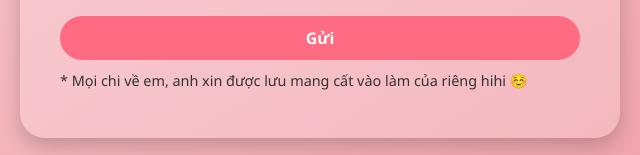
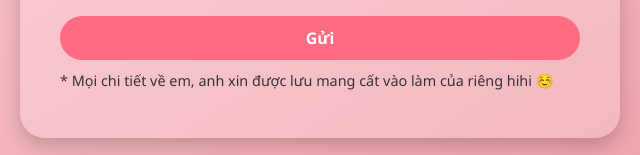
Before and after one commit to DangNguyenVuHoang/love-quiz, a plain HTML site: page quiz.html in a window 1280 px wide. Shown: the part 657-812 px from the top of the page, 320-960 px from the left. Drawn offline with nearby package versions, Linux system fonts and the light colour scheme.

Commit message:
update quiz

```diff
--- a/quiz.html
+++ b/quiz.html
@@ -101,7 +101,7 @@
       <input type="text" name="timhieu" class="form-control" required />
 
       <button type="submit" class="btn-submit w-100 mt-3">Gửi</button>
-      <p class="muted">* Mọi chi về em, anh xin được lưu mang cất vào làm của riêng hihi ☺️ </p>
+      <p class="muted">* Mọi chi tiết về em, anh xin được lưu mang cất vào làm của riêng hihi ☺️ </p>
     </form>
   </div>
 
```
